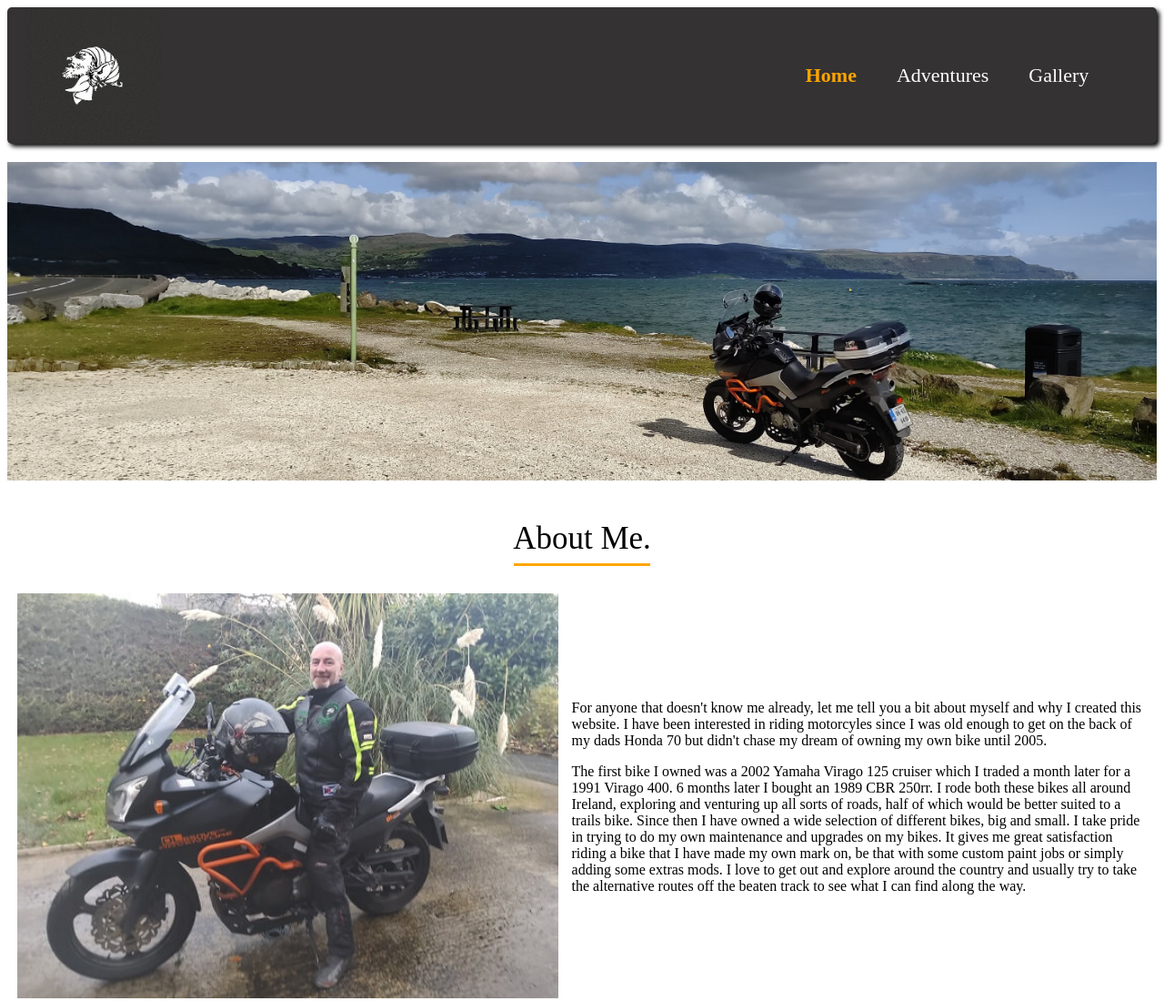
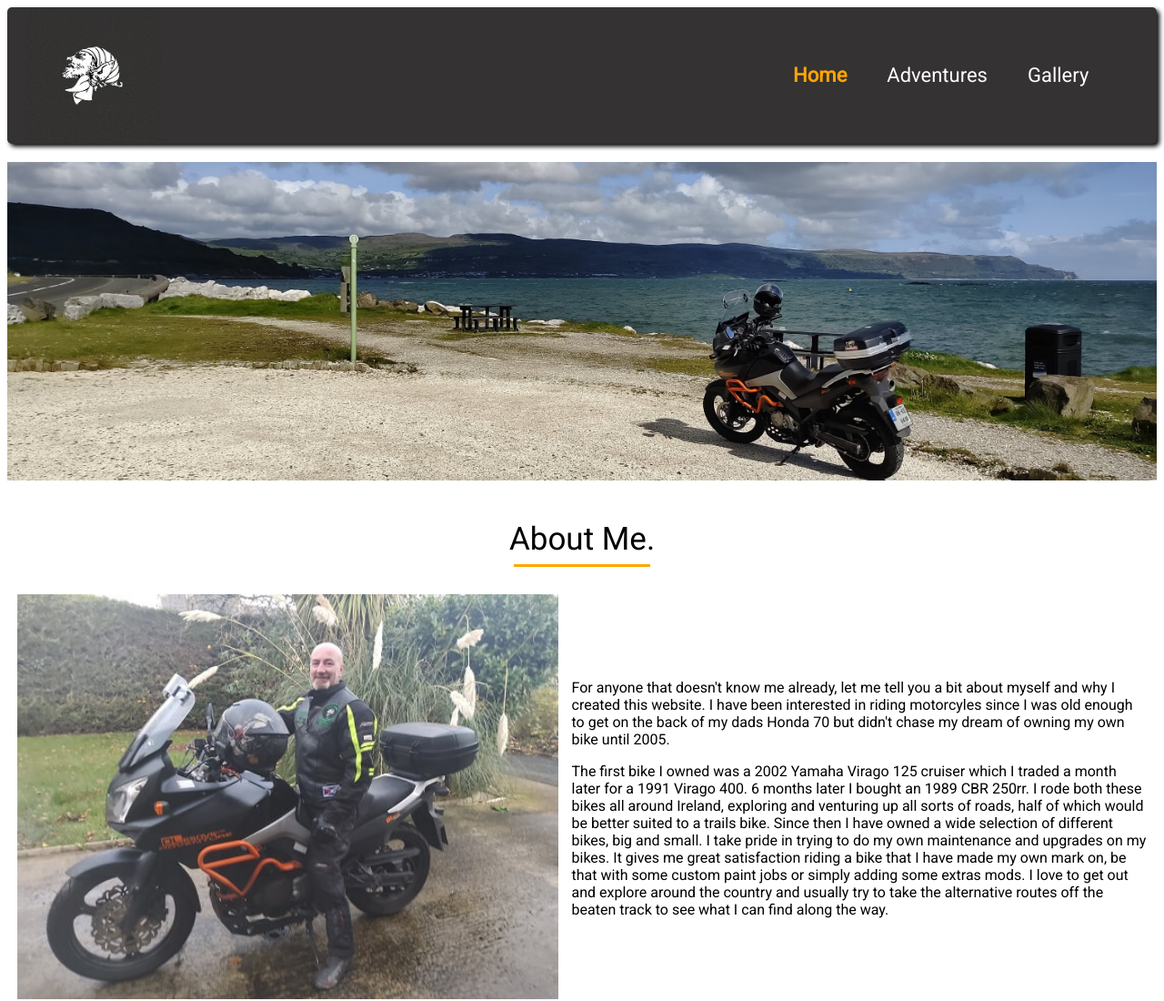
Before and after one commit to Gareth-McGirr/taco-travels, a plain HTML site: page index.html in a window 1280 px wide. Shown: the top 1100 px of the page at 91% size. Drawn offline with Linux system fonts and the light colour scheme.

Commit message:
style: Add roboto font to website

```diff
--- a/assets/css/styles.css
+++ b/assets/css/styles.css
@@ -1,3 +1,5 @@
+@import url('https://fonts.googleapis.com/css2?family=Lato:wght@300&family=Oswald&family=Roboto&display=swap');
+
 /* Generic Styles */
 
 html {
@@ -18,6 +20,7 @@ body {
     min-height: 100%;
     display: flex;
     flex-direction: column;
+    font-family: 'Roboto', sans-serif;
 }
 
 h1 {
```
